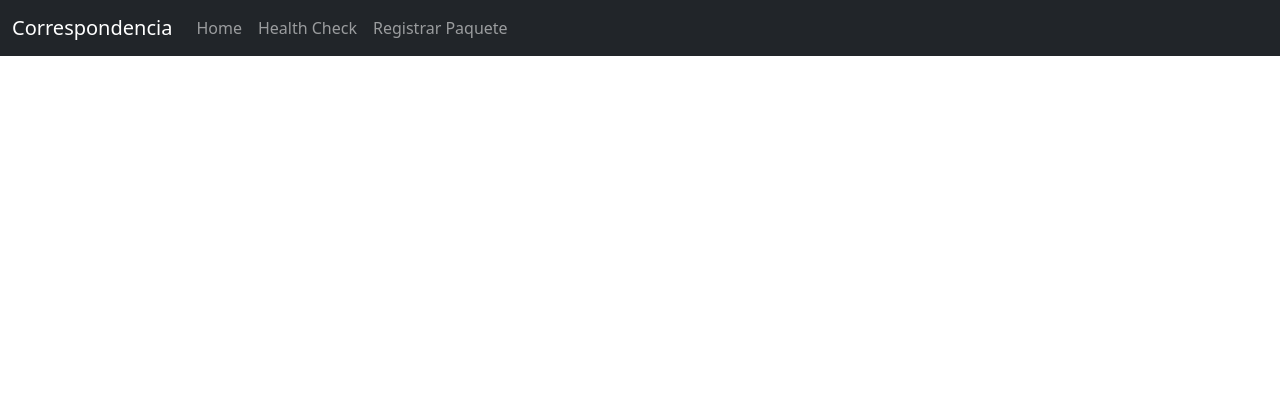
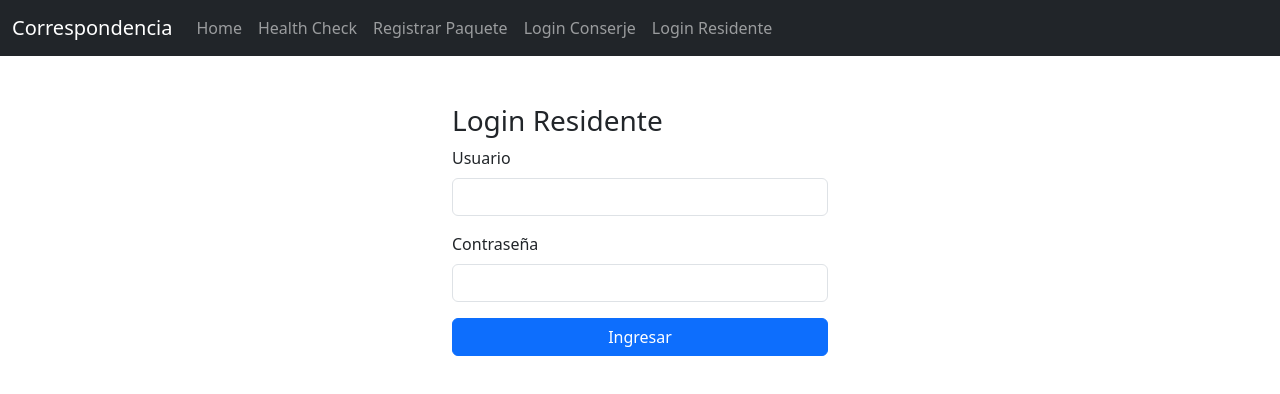
Before and after one commit to Vechegaray23/correspondencia, a React (Vite) app in the folder client/: page /login/residente in a window 1280 px wide. Shown: the top 394 px of the page. Built offline with nearby package versions, Linux system fonts and the light colour scheme.

Commit message:
feat(auth): implement login for conserje and residente, update navbar and routes

```diff
--- a/client/src/App.jsx
+++ b/client/src/App.jsx
@@ -1,9 +1,10 @@
+import React from 'react';
 import { Routes, Route, Link } from 'react-router-dom';
 import Home from './pages/Home.jsx';
 import Health from './pages/Health.jsx';
 import RegisterPaquete from './pages/RegisterPaquete.jsx';
-import NavBar from './components/NavBar.jsx';
-
+import LoginConserje from './pages/LoginConserje.jsx';
+import LoginResidente from './pages/LoginResidente.jsx';
 
 export default function App() {
   return (
@@ -35,13 +36,22 @@ export default function App() {
               <li className="nav-item">
                 <Link className="nav-link" to="/register">Registrar Paquete</Link>
               </li>
+              <li className="nav-item">
+                <Link className="nav-link" to="/login/conserje">Login Conserje</Link>
+              </li>
+              <li className="nav-item">
+                <Link className="nav-link" to="/login/residente">Login Residente</Link>
+              </li>
             </ul>
           </div>
         </div>
       </nav>
+
       <Routes>
-        <Route path="/" element={<Home />} />
-        <Route path="/health" element={<Health />} />
+        <Route path="/login/conserje" element={<LoginConserje />} />
+        <Route path="/login/residente" element={<LoginResidente />} />
+        <Route path="/"         element={<Home />} />
+        <Route path="/health"   element={<Health />} />
         <Route path="/register" element={<RegisterPaquete />} />
       </Routes>
     </>
--- a/client/src/components/NavBar.jsx
+++ b/client/src/components/NavBar.jsx
@@ -1,25 +1,25 @@
 import React from 'react';
-import { Navbar, Nav, Container } from 'react-bootstrap';
+import { Navbar, Nav, Container, Form, Button } from 'react-bootstrap';
 import { LinkContainer } from 'react-router-bootstrap';
 
 export default function NavBar() {
   return (
-    <Navbar bg="light" expand="lg" className="mb-4">
-      <Container>
+    <Navbar bg="dark" variant="dark" expand="sm" className="mb-4">
+      <Container fluid>
         <LinkContainer to="/">
           <Navbar.Brand>Correspondencia</Navbar.Brand>
         </LinkContainer>
-        <Navbar.Toggle aria-controls="main-nav" />
-        <Navbar.Collapse id="main-nav">
+        <Navbar.Toggle aria-controls="mynavbar" />
+        <Navbar.Collapse id="mynavbar">
           <Nav className="me-auto">
             <LinkContainer to="/">
               <Nav.Link>Home</Nav.Link>
             </LinkContainer>
             <LinkContainer to="/health">
-              <Nav.Link>Health Check</Nav.Link>
+              <Nav.Link>Health Check</Nav.Link>
             </LinkContainer>
             <LinkContainer to="/register">
-              <Nav.Link>Registrar Paquete</Nav.Link>
+              <Nav.Link>Registrar Paquete</Nav.Link>
             </LinkContainer>
           </Nav>
         </Navbar.Collapse>
--- /dev/null
+++ b/client/src/pages/LoginConserje.jsx
@@ -0,0 +1,58 @@
+import React, { useState } from 'react';
+
+export default function LoginConserje() {
+  const [username, setUsername] = useState('');
+  const [password, setPassword] = useState('');
+  const [error, setError]       = useState('');
+
+  const handleSubmit = async (e) => {
+    e.preventDefault();
+    setError('');
+    try {
+      const res = await fetch(
+        `${import.meta.env.VITE_API_URL}/api/v1/auth/login`,
+        {
+          method: 'POST',
+          headers: { 'Content-Type': 'application/json' },
+          body: JSON.stringify({ username, password }),
+        }
+      );
+      const data = await res.json();
+      if (!res.ok) throw new Error(data.error || res.statusText);
+      localStorage.setItem('token', data.token);
+      localStorage.setItem('role', data.role);
+      window.location.href = '/#/dashboard/conserje';
+    } catch (err) {
+      setError(err.message);
+    }
+  };
+
+  return (
+    <div className="container mt-5" style={{ maxWidth: '400px' }}>
+      <h3>Login Conserje</h3>
+      {error && <div className="alert alert-danger">{error}</div>}
+      <form onSubmit={handleSubmit}>
+        <div className="mb-3">
+          <label className="form-label">Usuario</label>
+          <input
+            className="form-control"
+            value={username}
+            onChange={e => setUsername(e.target.value)}
+            required
+          />
+        </div>
+        <div className="mb-3">
+          <label className="form-label">Contraseña</label>
+          <input
+            type="password"
+            className="form-control"
+            value={password}
+            onChange={e => setPassword(e.target.value)}
+            required
+          />
+        </div>
+        <button className="btn btn-primary w-100">Ingresar</button>
+      </form>
+    </div>
+  );
+}
--- /dev/null
+++ b/client/src/pages/LoginResidente.jsx
@@ -0,0 +1,58 @@
+import React, { useState } from 'react';
+
+export default function LoginResidente() {
+  const [username, setUsername] = useState('');
+  const [password, setPassword] = useState('');
+  const [error, setError]       = useState('');
+
+  const handleSubmit = async (e) => {
+    e.preventDefault();
+    setError('');
+    try {
+      const res = await fetch(
+        `${import.meta.env.VITE_API_URL}/api/v1/auth/login`,
+        {
+          method: 'POST',
+          headers: { 'Content-Type': 'application/json' },
+          body: JSON.stringify({ username, password }),
+        }
+      );
+      const data = await res.json();
+      if (!res.ok) throw new Error(data.error || res.statusText);
+      localStorage.setItem('token', data.token);
+      localStorage.setItem('role', data.role);
+      window.location.href = '/#/dashboard/residente';
+    } catch (err) {
+      setError(err.message);
+    }
+  };
+
+  return (
+    <div className="container mt-5" style={{ maxWidth: '400px' }}>
+      <h3>Login Residente</h3>
+      {error && <div className="alert alert-danger">{error}</div>}
+      <form onSubmit={handleSubmit}>
+        <div className="mb-3">
+          <label className="form-label">Usuario</label>
+          <input
+            className="form-control"
+            value={username}
+            onChange={e => setUsername(e.target.value)}
+            required
+          />
+        </div>
+        <div className="mb-3">
+          <label className="form-label">Contraseña</label>
+          <input
+            type="password"
+            className="form-control"
+            value={password}
+            onChange={e => setPassword(e.target.value)}
+            required
+          />
+        </div>
+        <button className="btn btn-primary w-100">Ingresar</button>
+      </form>
+    </div>
+  );
+}
```
Also changed, not shown: 2 other files (tests, documents, lock files or other folders). Lines whose indentation alone changed are shown as unchanged.
